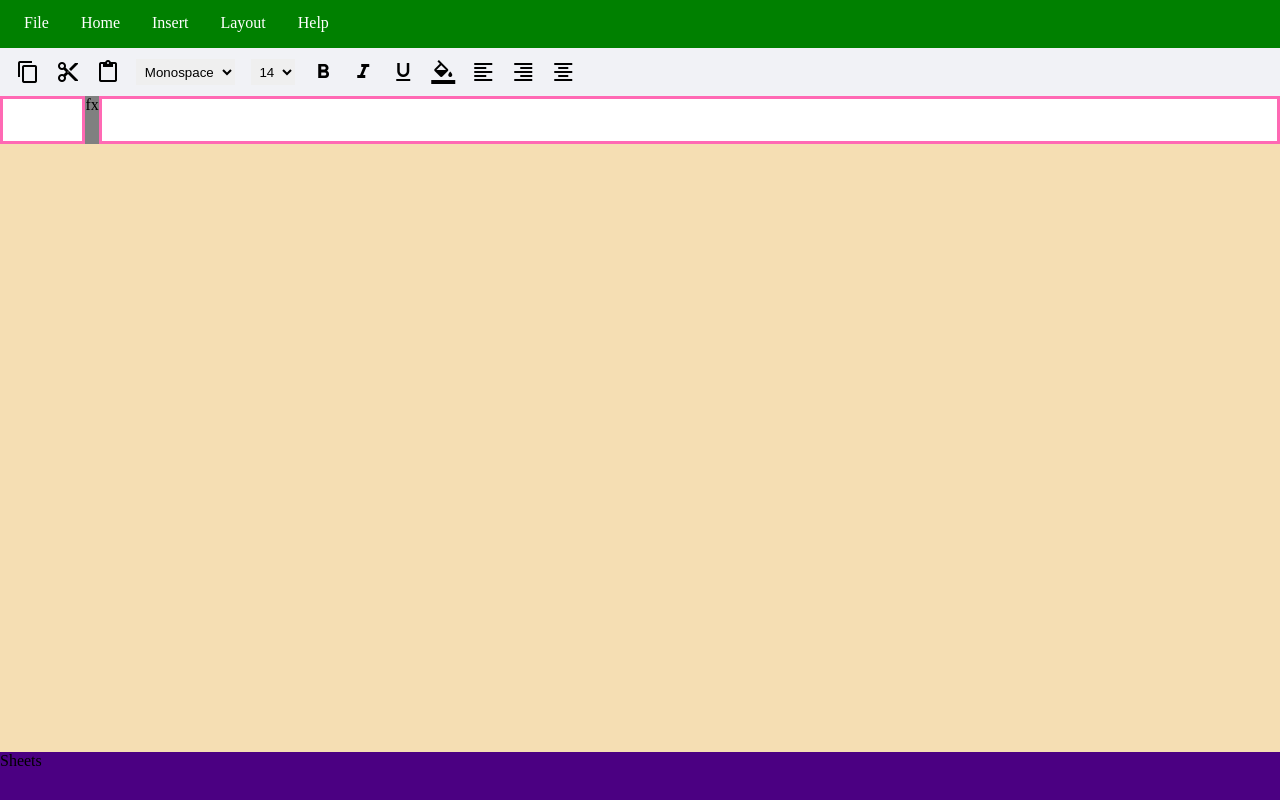
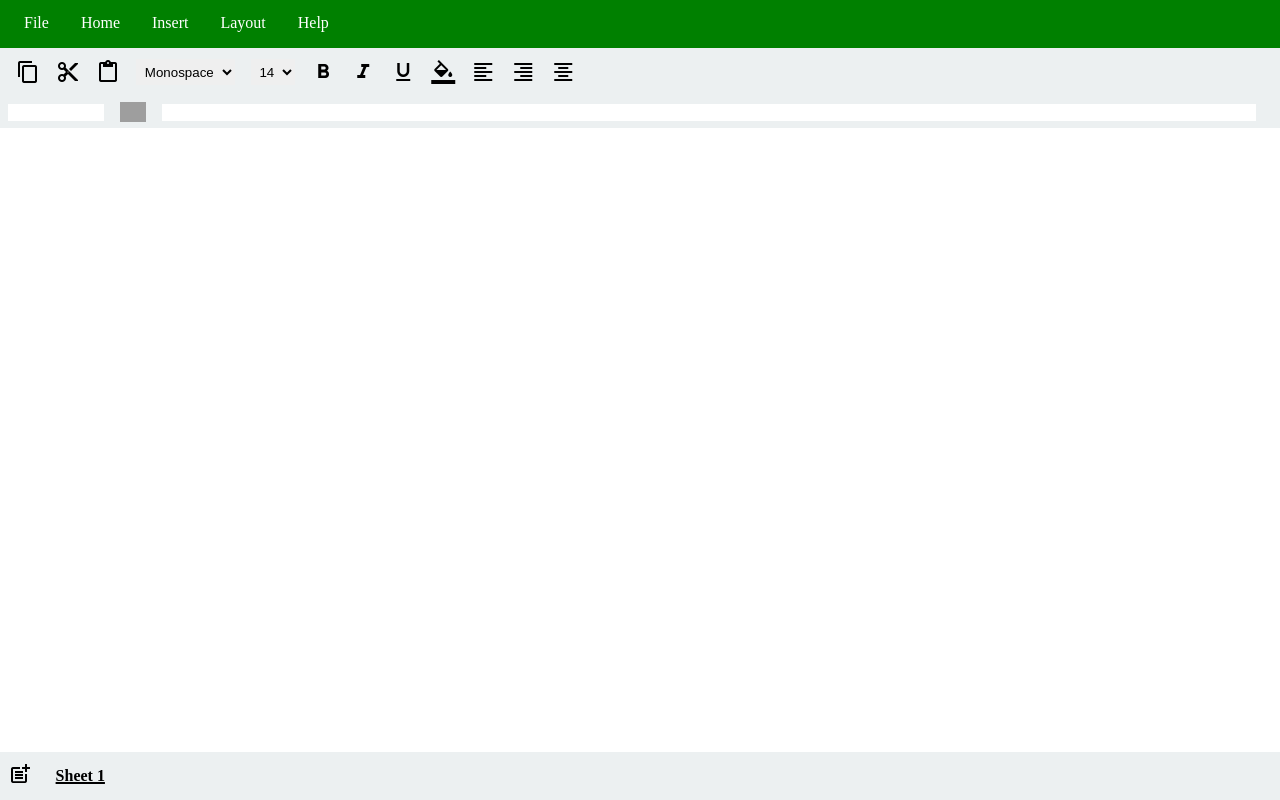
Before and after one commit to Shubhcs01/MsExcelClone, a website: page index.html in a window 1280 px wide. Drawn offline with Linux system fonts and the light colour scheme; grey boxes are pictures that could not be loaded.

Commit message:
address and sheet-action-cont structured

```diff
--- a/index.html
+++ b/index.html
@@ -63,12 +63,24 @@
         format_align_center
       </span>
     </div>
-    <div class="address-bar-container">
-      <div class="box-1"></div>
-      <div class="box-2">fx</div>
-      <div class="box-3"></div>
+    <div class="address-action-container">
+      <input type="text" readonly class="formula-bar" />
+      <img
+        class="formula-icon"
+        src="https://img.icons8.com/ios/50/000000/formula-fx.png"
+      />
+      <input type="text" class="address-bar" />
     </div>
     <div class="grid-container"></div>
-    <div class="sheet-action-cont">Sheets</div>
+    <div class="sheet-action-cont">
+      <div class="sheet-add-icon">
+        <span class="material-icons">
+          post_add
+        </span>
+      </div>
+      <div class="sheet-folder-cont">
+        <div class="sheet-folder">Sheet 1</div>
+      </div>
+    </div>
   </body>
 </html>
--- a/style.css
+++ b/style.css
@@ -17,28 +17,36 @@ body {
 }
 
 .cell-prop-cont {
-  background-color: #f1f2f6;
+  background-color: #ecf0f1;
   height: 3rem;
   display: flex;
   align-items: center;
   padding: 1rem;
 }
 
-.address-bar-container {
-  background-color: hotpink;
-  height: 3rem;
+.address-action-container {
+  background-color: #ecf0f1;
+  height: 2rem;
   display: flex;
   justify-content: flex-start;
+  align-items: center;
+  padding: 0.5rem;
 }
 
 .grid-container {
-  background-color: wheat;
-  height: calc(100vh - (4 * 3rem));
+  background-color: white;
+  height: calc(100vh - 3rem - 3rem - 3rem - 2rem);
 }
 
 .sheet-action-cont {
-  background-color: indigo;
+  background-color: #ecf0f1;
   height: 3rem;
+  color: black;
+  display: flex;
+  align-items: center;
+  padding-left: 0.5rem;
+  padding-right: 0.5rem;
+  gap: 1rem;
 }
 
 .page-action {
@@ -61,20 +69,45 @@ body {
   padding: 0.3rem;
 }
 
-.box-1,
-.box-3 {
-  background-color: white;
-  margin: 3px;
+.sheet-action-cont > * {
+  display: inline-block;
 }
 
-.box-1 {
-  width: 5rem;
+.sheet-add-icon {
+  width: 2rem;
 }
 
-.box-3 {
-  width: calc(100% - 6rem);
+.sheet-folder-cont {
+  /* background-color: pink; */
+  height: 75%;
+  width: calc(100% - 2rem);
+  display: flex;
+  align-items: center;
 }
 
-.box-2 {
-  background-color: grey;
+.sheet-folder {
+  text-decoration: underline;
+  font-weight: bold;
+  text-decoration-thickness: 2px;
 }
+
+.address-action-container > input {
+  outline: none;
+  border: none;
+}
+
+.address-action-container > * {
+  margin-right: 1rem;
+}
+
+.formula-icon {
+  width: 1.6rem;
+}
+
+.formula-bar {
+  width: 6rem;
+}
+
+.address-bar {
+  width: calc(100% - 6rem - 1rem - 1rem - 1rem);
+}
```
